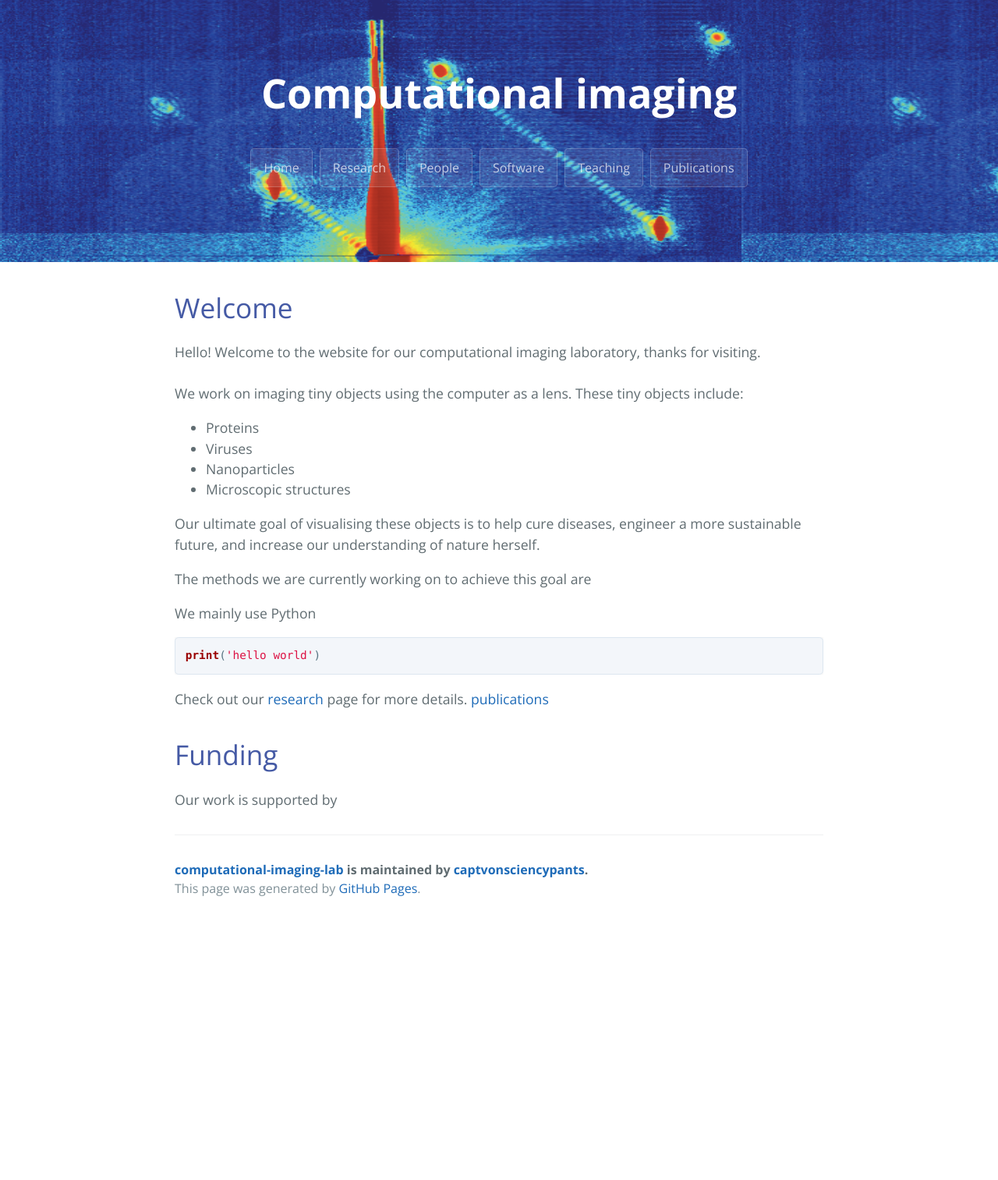
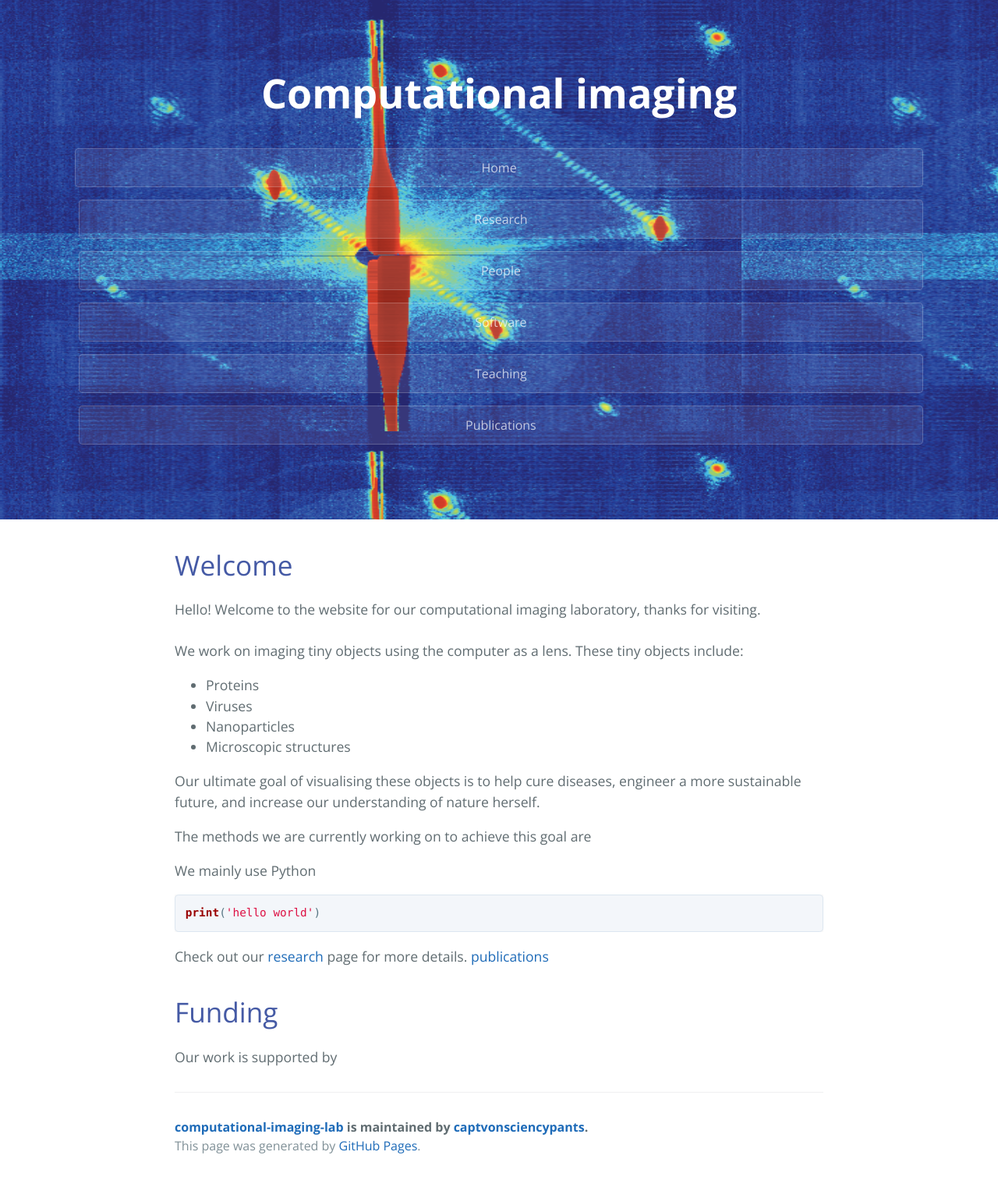
Before and after one commit to captvonsciencypants/computational-imaging-lab, a Jekyll site: the page built from index.md, in a window 1280 px wide. Shown: the whole page at 78% size. Built offline with Jekyll 4.4.1, drawn with Linux system fonts in a browser that asks for light colours; our own code applies the rules of GitHub Pages for plain Markdown files; the repository's description, which GitHub fills in, is left out; before the commit the page ends 1183 px from its top, so only the background shows below that.

Commit message:
Update jekyll-theme-cayman.scss

```diff
--- a/_sass/jekyll-theme-cayman.scss
+++ b/_sass/jekyll-theme-cayman.scss
@@ -62,7 +62,7 @@ a {
 }
 
 .btn {
-  display: inline-block;
+  display: block; /* inline-block */
   margin-bottom: 1rem;
   color: rgba(255, 255, 255, 0.7);
   background-color: rgba(255, 255, 255, 0.08);
```
